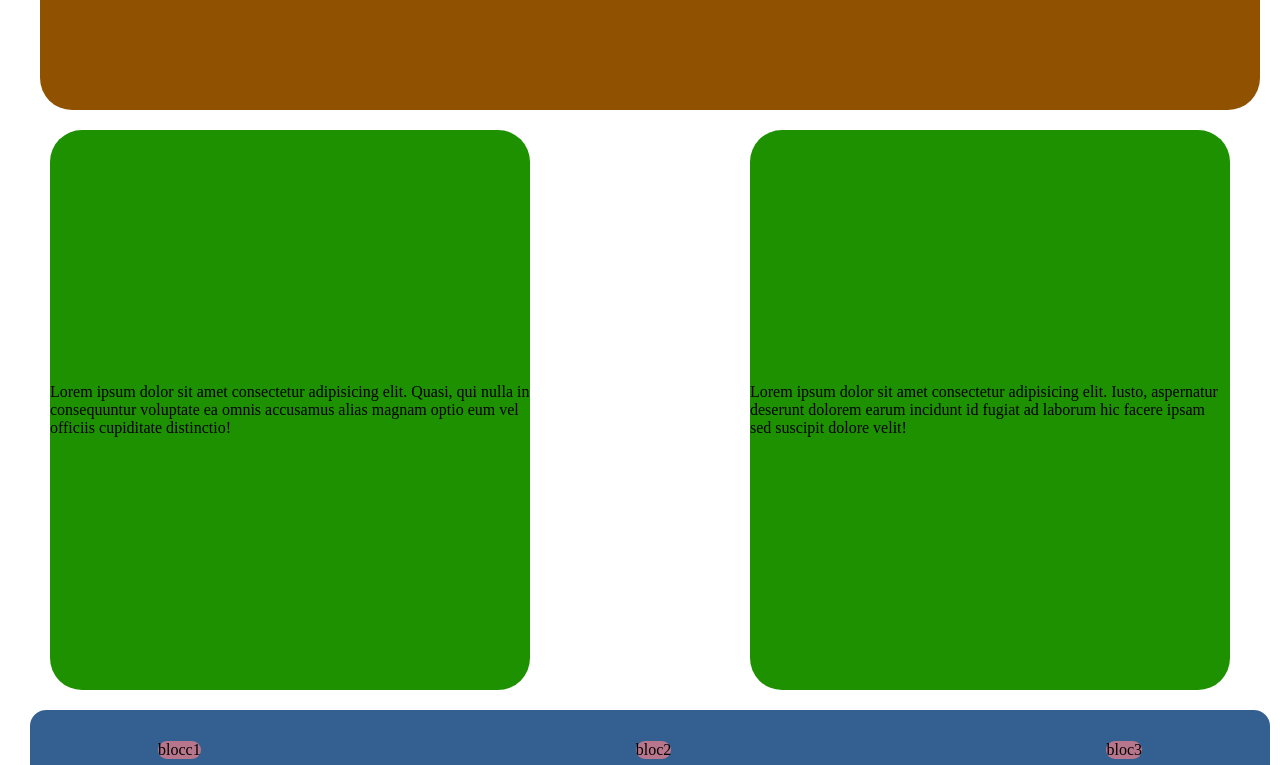
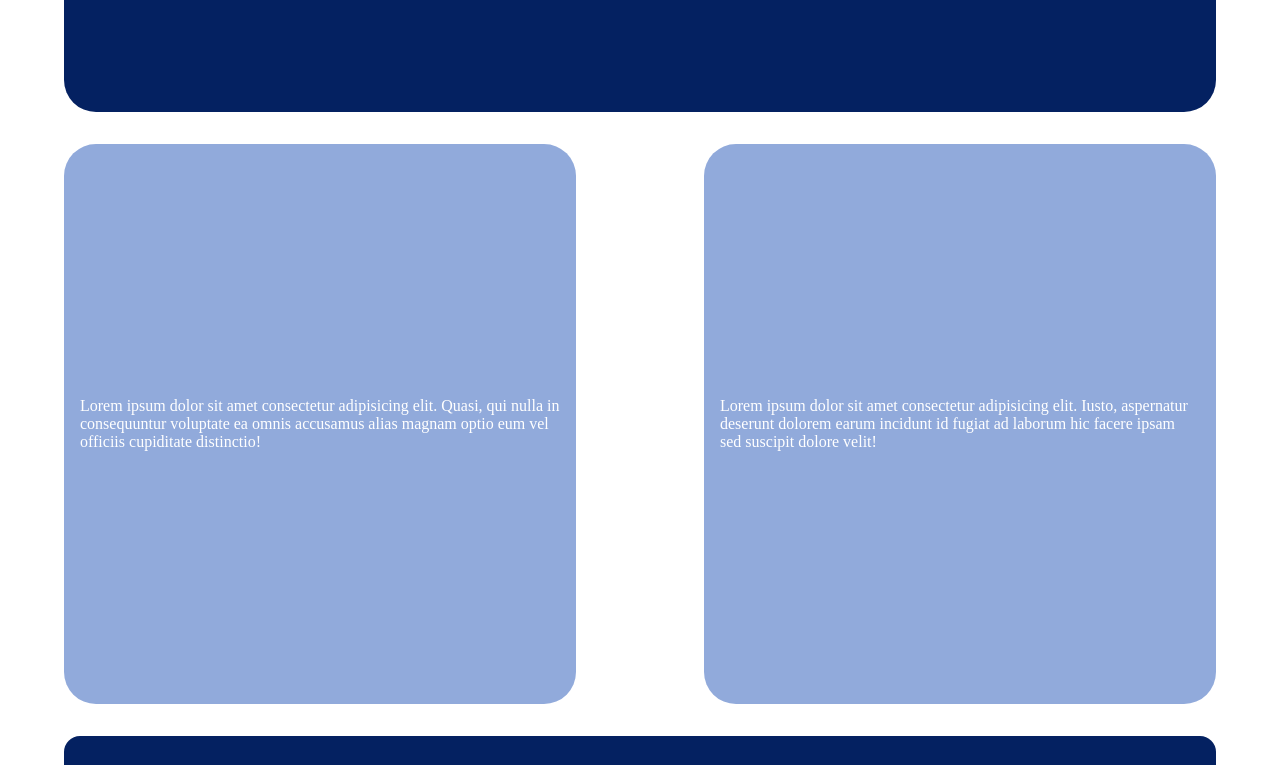
Before and after one commit to axelzingraffformasup82-blip/axeleval, a plain HTML site: page index.html in a window 1280 px wide. Shown: the part 560-1325 px from the top of the page. Drawn offline with Linux system fonts and the light colour scheme.

Commit message:
auto corection à tête reposé

```diff
--- a/css/application.css
+++ b/css/application.css
@@ -3,3 +3,8 @@
 @import url("footer.css");
 @import url("header.css");
 @import url("layout.css");
+
+:root {
+  --main-bleuclair: rgb(145, 170, 219);
+  --main-bleufoncé: rgb(4, 33, 97);
+}
--- a/css/footer.css
+++ b/css/footer.css
@@ -1,5 +1,11 @@
 footer div {
-  margin: 10vw;
-  background-color: rgb(184, 118, 141);
+  display: flex;
+  align-content: center;
+  justify-content: center;
+  flex-wrap: wrap;
+  margin: 2rem;
+  background-color: var(--main-bleuclair);
   border-radius: 10px;
+  height: 20vh;
+  width: 30vw;
 }
--- a/css/header.css
+++ b/css/header.css
@@ -1,6 +1,6 @@
 .logo {
   display: flex;
-  background-color: #eeea01;
+  background-color: var(--main-bleuclair);
   width: 100px;
   min-height: 40px;
   border-radius: 1rem;
@@ -11,4 +11,5 @@
 button {
   width: 10vw;
   border-radius: 1rem;
+  background-color: var(--main-bleufoncé);
 }
--- a/css/layout.css
+++ b/css/layout.css
@@ -1,17 +1,22 @@
 * {
-  margin: 10px;
+  margin: 0px;
   padding: 0;
   box-sizing: border-box;
 }
 
+body {
+  display: flex;
+  justify-content: center;
+}
+
 .container {
-  width: 100%;
-  height: 100%;
+  width: 90%;
+  height: 90%;
+  color: white;
 }
 
 header {
   display: flex;
-  /* padding: 0.35rem; */
   justify-content: space-between;
   height: 10vh;
   width: 100%;
@@ -20,10 +25,11 @@ header {
 
 footer {
   width: 100%;
-  height: 10vh;
-  background-color: rgb(52, 96, 145);
+  min-height: 10vh;
+  background-color: var(--main-bleufoncé);
   display: flex;
   justify-content: space-between;
   align-items: center;
   border-radius: 1rem;
+  margin-bottom: 1rem;
 }
--- a/css/main.css
+++ b/css/main.css
@@ -3,23 +3,29 @@
   height: 70vh;
   display: flex;
   justify-content: center;
-  align-items: center;
-  background-color: rgb(145, 82, 0);
+  align-content: center;
+  flex-wrap: wrap;
+  background-color: var(--main-bleufoncé);
   border-radius: 2rem;
+  margin: 2rem 0;
+  padding: 2rem;
 }
 
 .zero {
   display: flex;
   justify-content: space-between;
+  margin: 2rem 0;
 }
 
 .zero div {
-  width: 40%;
+  width: 40vw;
   height: 70vh;
   display: flex;
   flex-direction: row;
   justify-content: center;
-  align-items: center;
-  background-color: rgb(29, 145, 0);
+  align-content: center;
+  flex-wrap: wrap;
+  background-color: var(--main-bleuclair);
   border-radius: 2rem;
+  padding: 1rem;
 }
--- a/css/navigation.css
+++ b/css/navigation.css
@@ -1,15 +1,15 @@
 .menu {
   width: 40vw;
   display: flex;
-  justify-content: space-between;
-  padding: 1rem;
+  justify-content: flex-end;
 }
 
 .navmenu ul {
   display: flex;
   list-style: none;
-  background-color: #0229d8;
+  background-color: var(--main-bleuclair);
   border-radius: 1rem;
+  margin: 0 1rem;
 }
 
 .navmenu ul li {
--- a/index.html
+++ b/index.html
@@ -7,7 +7,7 @@
     <title>Document</title>
   </head>
   <body>
-    <div class="container"></div>
+    <div class="container">
       <header>
         <div class="logo">logo</div>
         <section class="menu">
@@ -24,11 +24,26 @@
       </header>
       <main>
         <section class="hero">
-            <p>Lorem ipsum dolor sit amet consectetur adipisicing elit. Laboriosam error assumenda veniam possimus cumque cum aspernatur, rerum quas culpa sint? Excepturi voluptatem fugiat explicabo itaque laudantium quam illo placeat. Accusamus excepturi explicabo, at dolorem iste reiciendis sit, ut, earum tempora ad consequuntur distinctio eligendi vitae facere eaque vero dolores. Consequuntur!</p>
+          <p>
+            Lorem ipsum dolor sit amet consectetur adipisicing elit. Laboriosam
+            error assumenda veniam possimus cumque cum aspernatur, rerum quas
+            culpa sint? Excepturi voluptatem fugiat explicabo itaque laudantium
+            quam illo placeat. Accusamus excepturi explicabo, at dolorem iste
+            reiciendis sit, ut, earum tempora ad consequuntur distinctio
+            eligendi vitae facere eaque vero dolores. Consequuntur!
+          </p>
         </section>
         <section class="zero">
-          <div>Lorem ipsum dolor sit amet consectetur adipisicing elit. Quasi, qui nulla in consequuntur voluptate ea omnis accusamus alias magnam optio eum vel officiis cupiditate distinctio!</div>
-          <div>Lorem ipsum dolor sit amet consectetur adipisicing elit. Iusto, aspernatur deserunt dolorem earum incidunt id fugiat ad laborum hic facere ipsam sed suscipit dolore velit!</div>
+          <div>
+            Lorem ipsum dolor sit amet consectetur adipisicing elit. Quasi, qui
+            nulla in consequuntur voluptate ea omnis accusamus alias magnam
+            optio eum vel officiis cupiditate distinctio!
+          </div>
+          <div>
+            Lorem ipsum dolor sit amet consectetur adipisicing elit. Iusto,
+            aspernatur deserunt dolorem earum incidunt id fugiat ad laborum hic
+            facere ipsam sed suscipit dolore velit!
+          </div>
         </section>
       </main>
       <footer>
```
Lines whose indentation alone changed are shown as unchanged.
